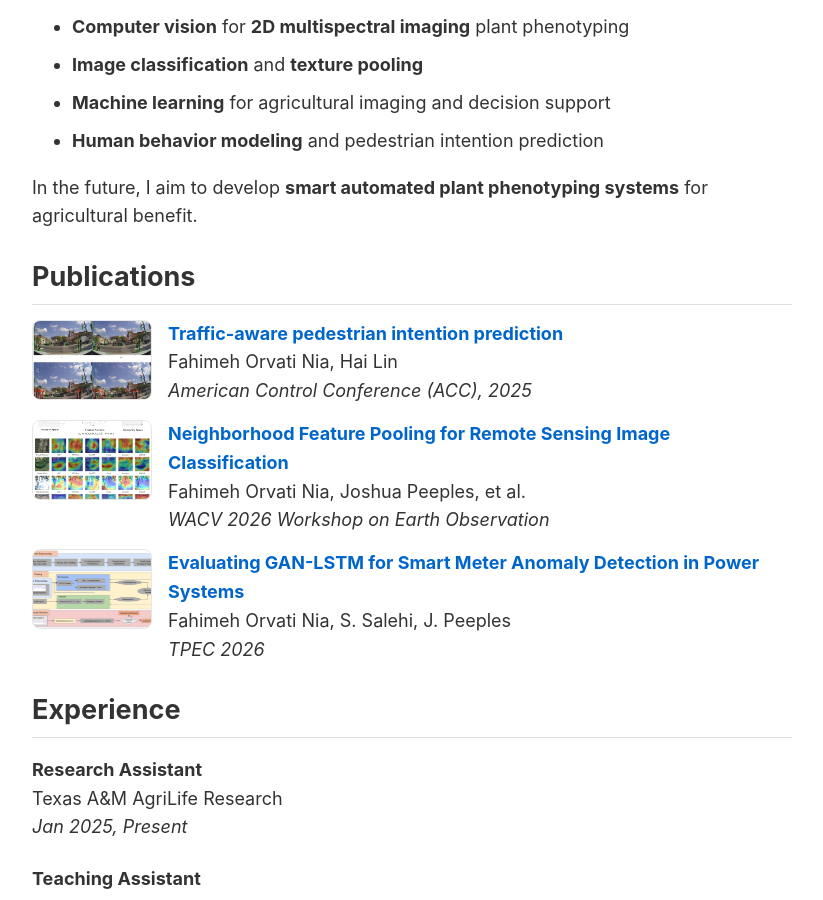
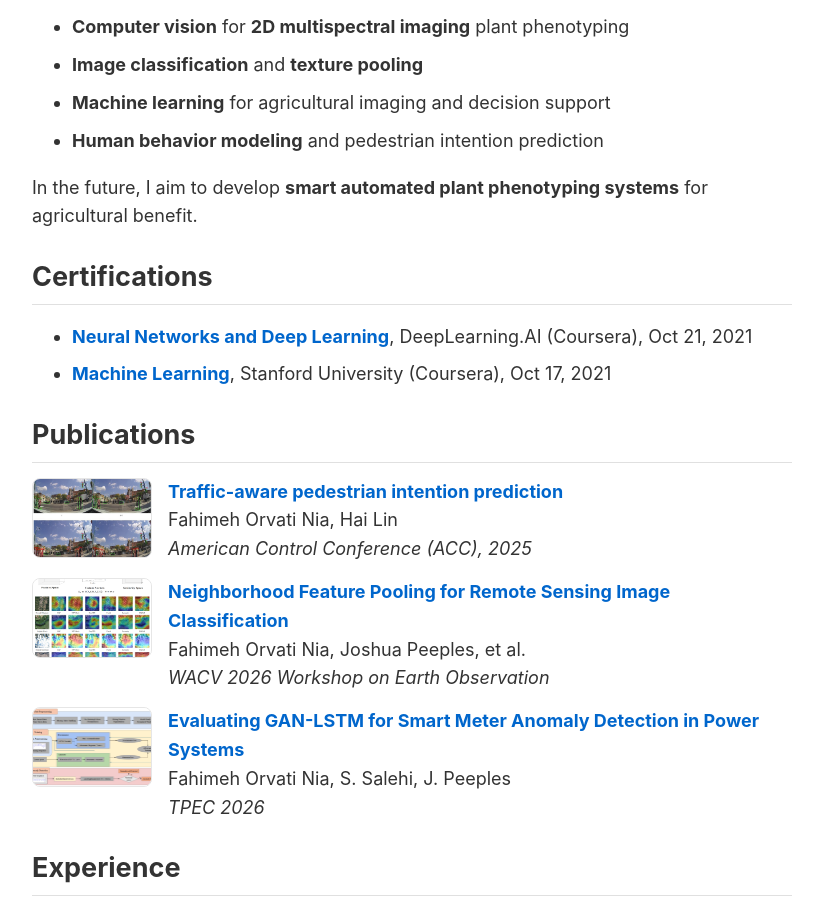
Before and after one commit to fahimehorvatinia/fahimehorvatinia.github.io, a Jekyll site: the page built from index.md, in a window 1280 px wide and 900 px high, scrolled down 432 px. Shown: the whole window, without its empty margins (228-1051 px from the left). Built offline with Jekyll 4.4.1, drawn with Linux system fonts in a browser that asks for light colours.

Commit message:
Add certifications to site and CV

```diff
--- a/index.md
+++ b/index.md
@@ -33,6 +33,11 @@ I'm a PhD student in Computer Engineering at Texas A&M University, advised by <a
 - <strong>Human behavior modeling</strong> and pedestrian intention prediction
 
 In the future, I aim to develop <strong>smart automated plant phenotyping systems</strong> for agricultural benefit.
+
+## Certifications
+
+- <a href="https://coursera.org/share/0715ffa61acd34c9413973a69ad62c31"><strong>Neural Networks and Deep Learning</strong></a>, DeepLearning.AI (Coursera), Oct 21, 2021
+- <a href="https://coursera.org/share/43254a83148164e470e186f53668b07c"><strong>Machine Learning</strong></a>, Stanford University (Coursera), Oct 17, 2021
 
 ## Publications
 
```
Also changed, not shown: 1 other file.
